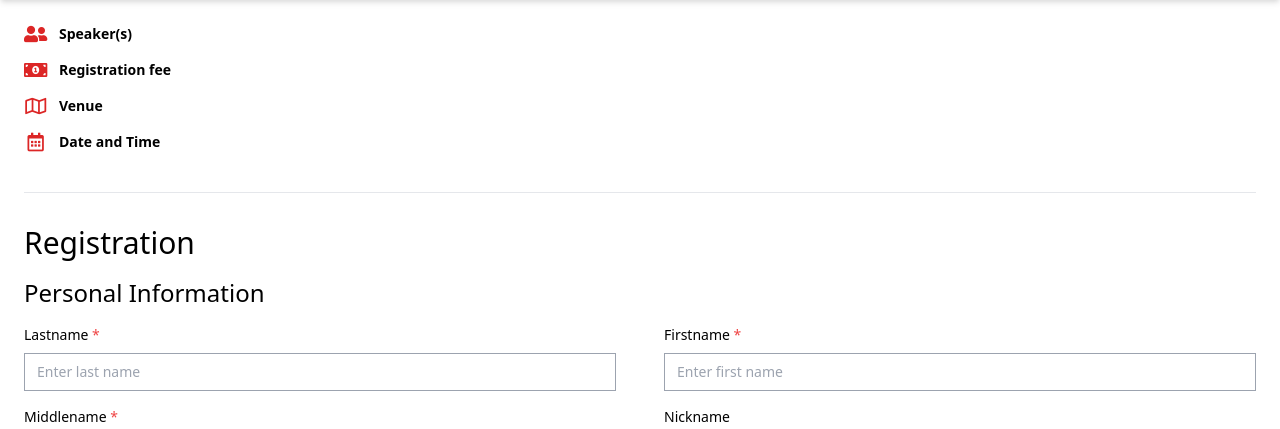
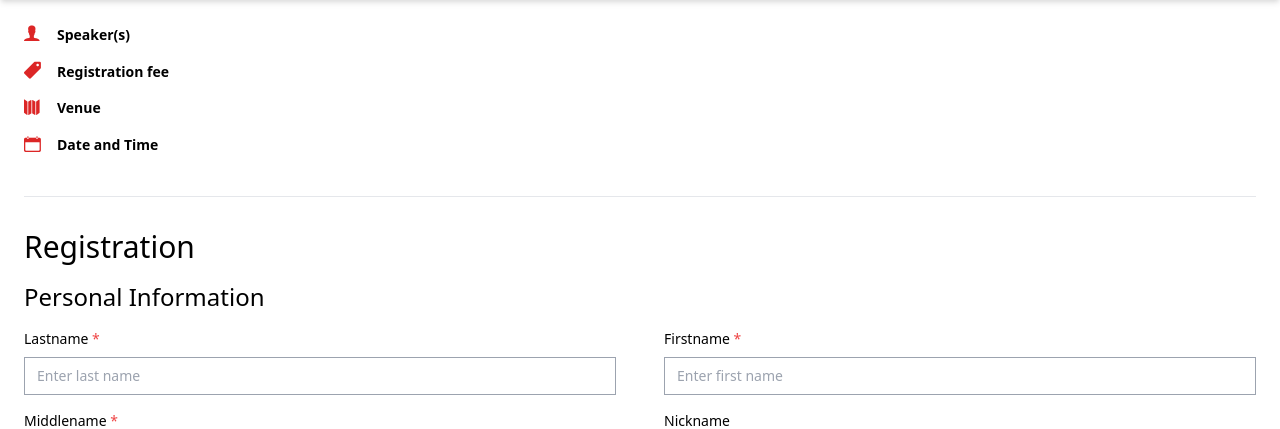
Before and after one commit to axljoven/ci.events.needgod, a CodeIgniter app: page /database/index.php/registrant/register/1 in a window 1280 px wide. Shown: the part 54-483 px from the top of the page. Run offline with CodeIgniter, Linux system fonts and the light colour scheme; data that the repository does not hold is empty; some libraries are stand-ins or nearby versions.

Commit message:
Replaced font-awesome with ionicons

```diff
--- a/application/views/pages/events/single.php
+++ b/application/views/pages/events/single.php
@@ -19,32 +19,32 @@
 
 			<!-- Speakers -->
 			<div class="mb-4">
-				<h2 class="font-bold mb-1 text-sm">
-					<i class="fas fa-user-friends fa-fw fa-lg text-red-600 mr-2"></i> Speaker(s)
+				<h2 class="font-bold mb-1 text-sm flex items-center">
+					<i class="icon ion-ios-person text-red-600 mr-2"></i> Speaker(s)
 				</h2>
 				<p class=""><?php echo $event['speakers'] ?></p>
 			</div>
 
 			<!-- Reg fee -->
 			<div class="mb-4">
-				<h2 class="font-bold mb-1 text-sm">
-					<i class="fas fa-money-bill-alt fa-fw fa-lg text-red-600 mr-2"></i> Registration fee
+				<h2 class="font-bold mb-1 text-sm flex items-center">
+					<i class="icon ion-ios-pricetag text-red-600 mr-2"></i> Registration fee
 				</h2>
 				<p class=""><?php echo $event['reg_fee_details'] ?></p>
 			</div>
 
 			<!-- Venue -->
 			<div class="mb-4">
-				<h2 class="font-bold mb-1 text-sm">
-					<i class="far fa-map fa-fw fa-lg text-red-600 mr-2"></i> Venue
+				<h2 class="font-bold mb-1 text-sm flex items-center">
+					<i class="icon ion-ios-map text-red-600 mr-2"></i> Venue
 				</h2>
 				<p class=""><?php echo $event['venue'] ?></p>
 			</div>
 
 			<!-- Time and Date -->
 			<div class="mb-4">
-				<h2 class="font-bold mb-1 text-sm">
-					<i class="far fa-calendar-alt fa-fw fa-lg text-red-600 mr-2"></i> Date and Time
+				<h2 class="font-bold mb-1 text-sm flex items-center">
+					<i class="icon ion-ios-calendar text-red-600 mr-2"></i> Date and Time
 				</h2>
 				<p class=""><?php echo $event['date']; ?></p>
 			</div>
--- a/application/views/templates/header.php
+++ b/application/views/templates/header.php
@@ -6,8 +6,9 @@
 	<title><?php echo $title ?></title>
 
 	<!-- Stylesheets -->
-	<link rel="stylesheet" href="https://use.fontawesome.com/releases/v5.8.2/css/all.css" integrity="sha384-oS3vJWv+0UjzBfQzYUhtDYW+Pj2yciDJxpsK1OYPAYjqT085Qq/1cq5FLXAZQ7Ay" crossorigin="anonymous">
+	<link href="https://unpkg.com/ionicons@4.5.5/dist/css/ionicons.min.css" rel="stylesheet">
 	<link href="https://unpkg.com/tailwindcss@^1.0/dist/tailwind.min.css" rel="stylesheet">
+	<link href="<?php echo site_url() .'assets/css/app.css' ?>" rel="stylesheet">
 </head>
 <body>
 	<!-- Navigation -->
```
Also changed, not shown: application/views/templates/event_card.php (+9 -3 lines).
